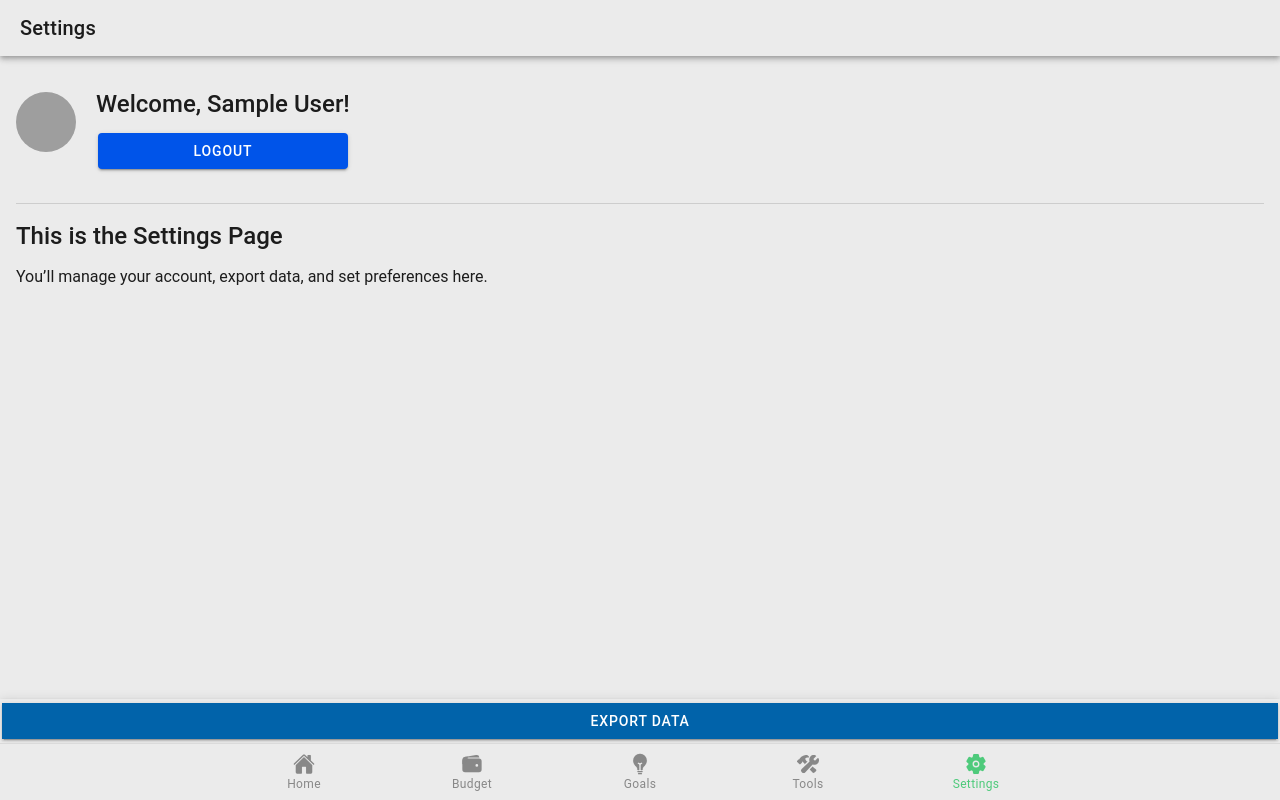
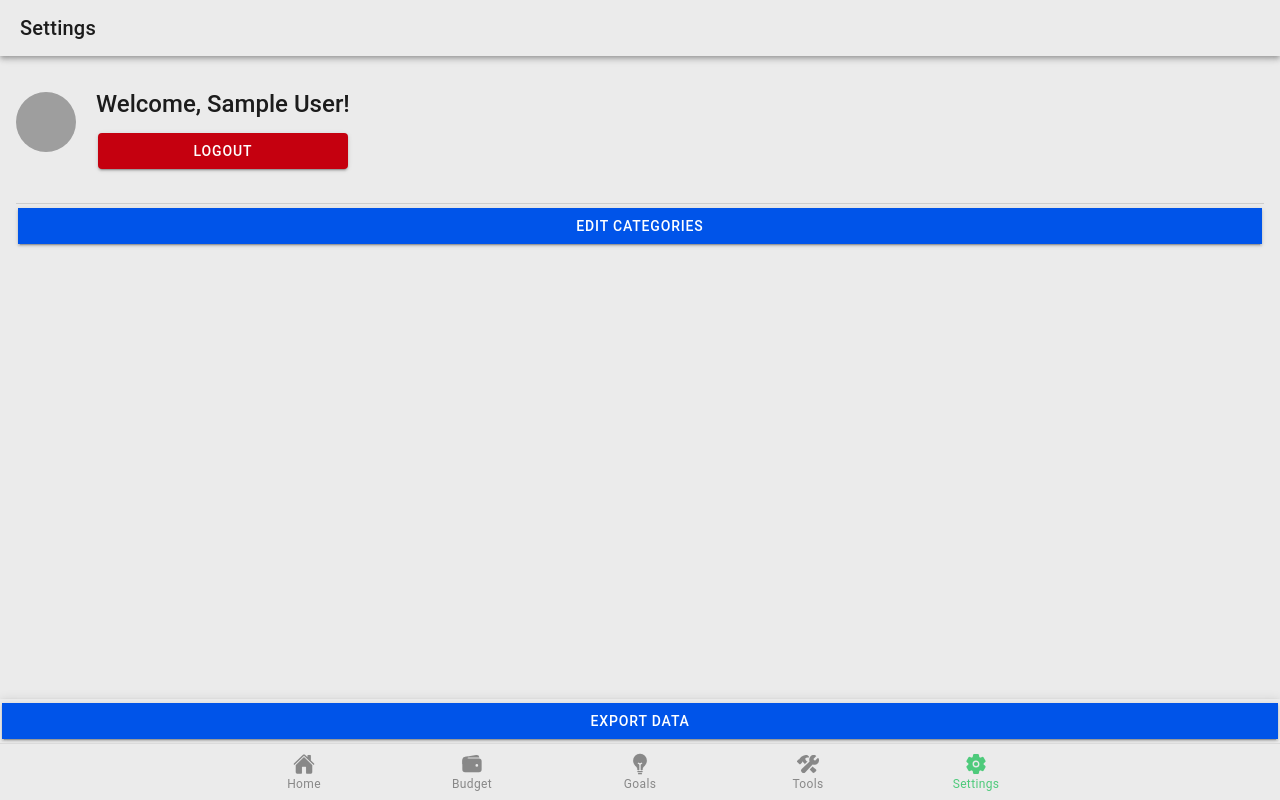
Before and after one commit to The24Kings/BudgetCraft, a React (Vite) app: page /settings in a window 1280 px wide. Built offline with nearby package versions, Linux system fonts and the light colour scheme; no server answers; the database is empty; sample sign-in values are in the browser's storage; grey boxes are pictures that could not be loaded.

Commit message:
Merged PR 51: You can edit categories in settings page
Added a modal to the settings page to add or remove categories

Related work items: #78

```diff
--- a/src/App.tsx
+++ b/src/App.tsx
@@ -306,7 +306,11 @@ const App: React.FC = () => {
 							path="/settings"
 							render={() => {
 								return user ? (
-									<SettingsPage user={user} />
+									<SettingsPage
+                                        user={user}
+                                        jsonData={jsonData}
+                                        categoryData={categoryData}
+                                    />
 								) : (
 									<Redirect to="/login" />
 								);
--- a/src/pages/SettingsPage.tsx
+++ b/src/pages/SettingsPage.tsx
@@ -1,11 +1,12 @@
-import React from "react";
+import React, { useRef } from "react";
 import { signOut } from "firebase/auth";
-import { IonAvatar, IonButton, IonContent, IonFooter, IonHeader, IonItemDivider, IonPage, IonText, IonTitle, IonToolbar } from "@ionic/react";
+import { IonAvatar, IonButton, IonContent, IonFooter, IonHeader, IonItemDivider, IonItemGroup, IonModal, IonPage, IonText, IonTitle, IonToolbar } from "@ionic/react";
+import { Category, EntryCategories } from "../utilities/Categories";
 import { exportUserDataJSON } from "../utilities/DataExport";
 import { auth } from "../utilities/FirebaseConfig";
 
 
-const SettingsPage: React.FC<{user: any}> = ({ user }) => {
+const SettingsPage: React.FC<{user: any, jsonData: any, categoryData: Category[]}> = ({ user, jsonData, categoryData }) => {
     const handleLogout = async () => {
 		try {
 			await signOut(auth);
@@ -24,6 +25,14 @@ const SettingsPage: React.FC<{user: any}> = ({ user }) => {
 
     const userName = user?.displayName || (user?.email?.split("@")[0]) || "User";
 
+    const modalCategoryRef = useRef<HTMLIonModalElement>(null);
+
+    const showCategoryModal = () => {
+        if (modalCategoryRef.current) {
+            modalCategoryRef.current.present();
+        }
+    }
+
 	return (
 		<IonPage id="main-content">
 			<IonHeader>
@@ -32,13 +41,15 @@ const SettingsPage: React.FC<{user: any}> = ({ user }) => {
 				</IonToolbar>
 			</IonHeader>
 			<IonContent className="ion-padding">
-				<div style={{ display: "flex", alignItems: "center", justifyContent: "left" }}>
+				<IonItemGroup
+					style={{ display: "flex", alignItems: "center", justifyContent: "left" }}
+				>
 					<IonAvatar
 						className="menu-avatar"
 						style={{
 							marginRight: "20px",
 							width: "60px",
-                            height: "60px",
+							height: "60px"
 						}}
 					>
 						<img
@@ -50,18 +61,45 @@ const SettingsPage: React.FC<{user: any}> = ({ user }) => {
 						<IonText>
 							<h2>Welcome, {userName}!</h2>
 						</IonText>
-						<IonButton onClick={handleLogout}>Logout</IonButton>
+						<IonButton color="danger" onClick={handleLogout}>Logout</IonButton>
 					</div>
-				</div>
-                <IonItemDivider/>
-				<h2>This is the Settings Page</h2>
-				<p>You’ll manage your account, export data, and set preferences here.</p>
+				</IonItemGroup>
+
+				<IonItemDivider />
+
+				<IonItemGroup>
+					<IonButton expand="full" color="primary" onClick={showCategoryModal}>
+						<IonText>Edit Categories</IonText>
+					</IonButton>
+				</IonItemGroup>
 			</IonContent>
 			<IonFooter>
-				<IonButton expand="full" color="secondary" onClick={handleExportJSON}>
+				<IonButton expand="full" color="primary" onClick={handleExportJSON}>
 					Export Data
 				</IonButton>
 			</IonFooter>
+
+			<IonModal
+				ref={modalCategoryRef}
+				isOpen={false}
+				onDidDismiss={() => modalCategoryRef.current?.dismiss()}
+			>
+				<IonHeader>
+					<IonToolbar>
+						<IonTitle>Edit Categories</IonTitle>
+						<IonButton
+							fill="clear"
+							slot="end"
+							onClick={() => modalCategoryRef.current?.dismiss()}
+						>
+							Close
+						</IonButton>
+					</IonToolbar>
+				</IonHeader>
+				<IonContent className="ion-padding">
+					<EntryCategories userID={user.uid} json={jsonData} categories={categoryData} />
+				</IonContent>
+			</IonModal>
 		</IonPage>
 	);
 };
```
Lines whose indentation alone changed are shown as unchanged.
